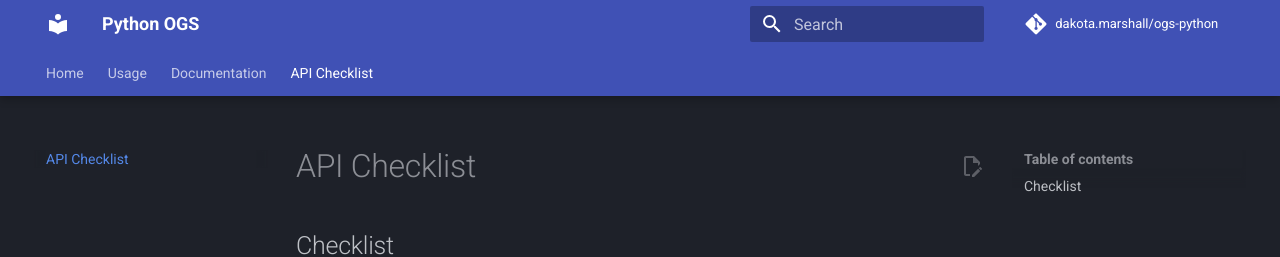
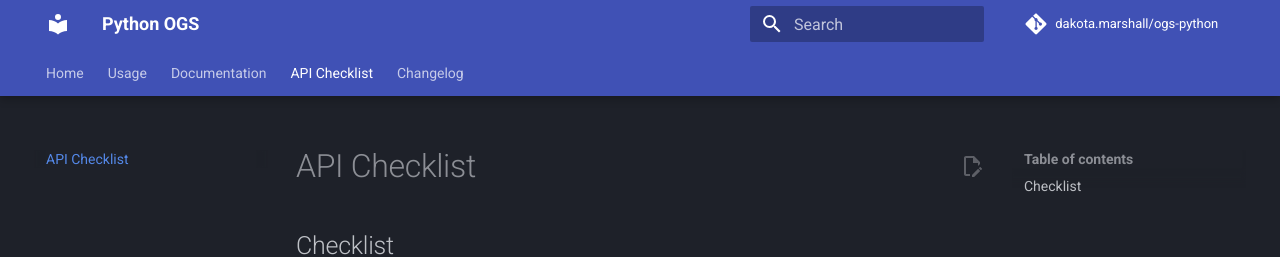
Before and after one commit to dakota-marshall/python-ogs, an MkDocs documentation site: the page built from docs/checklist.md, in a window 1280 px wide. Shown: the top 257 px of the page. Built offline with MkDocs 1.6.1 and Material for MkDocs 9.7.7, drawn with Linux system fonts in a browser that asks for light colours; comment, search, counter and statistics services are not loaded; the version menu is left out.

Commit message:
docs: Add CHANGELOG to mkdocs

```diff
--- a/.gitlab-ci.yml
+++ b/.gitlab-ci.yml
@@ -38,6 +38,7 @@ pages:
     script:
         - pip3 install --upgrade mkdocs "mkdocstrings[python]" mkdocs-material mkdocs-git-authors-plugin
         - cp README.md docs/index.md
+        - cp CHANGELOG.md docs/changelog.md
         - mkdocs build -d public/
     artifacts:
         paths:
--- a/mkdocs.yml
+++ b/mkdocs.yml
@@ -44,3 +44,4 @@ nav:
   - Usage: usage.md
   - Documentation: api.md
   - API Checklist: checklist.md
+  - Changelog: changelog.md
```
